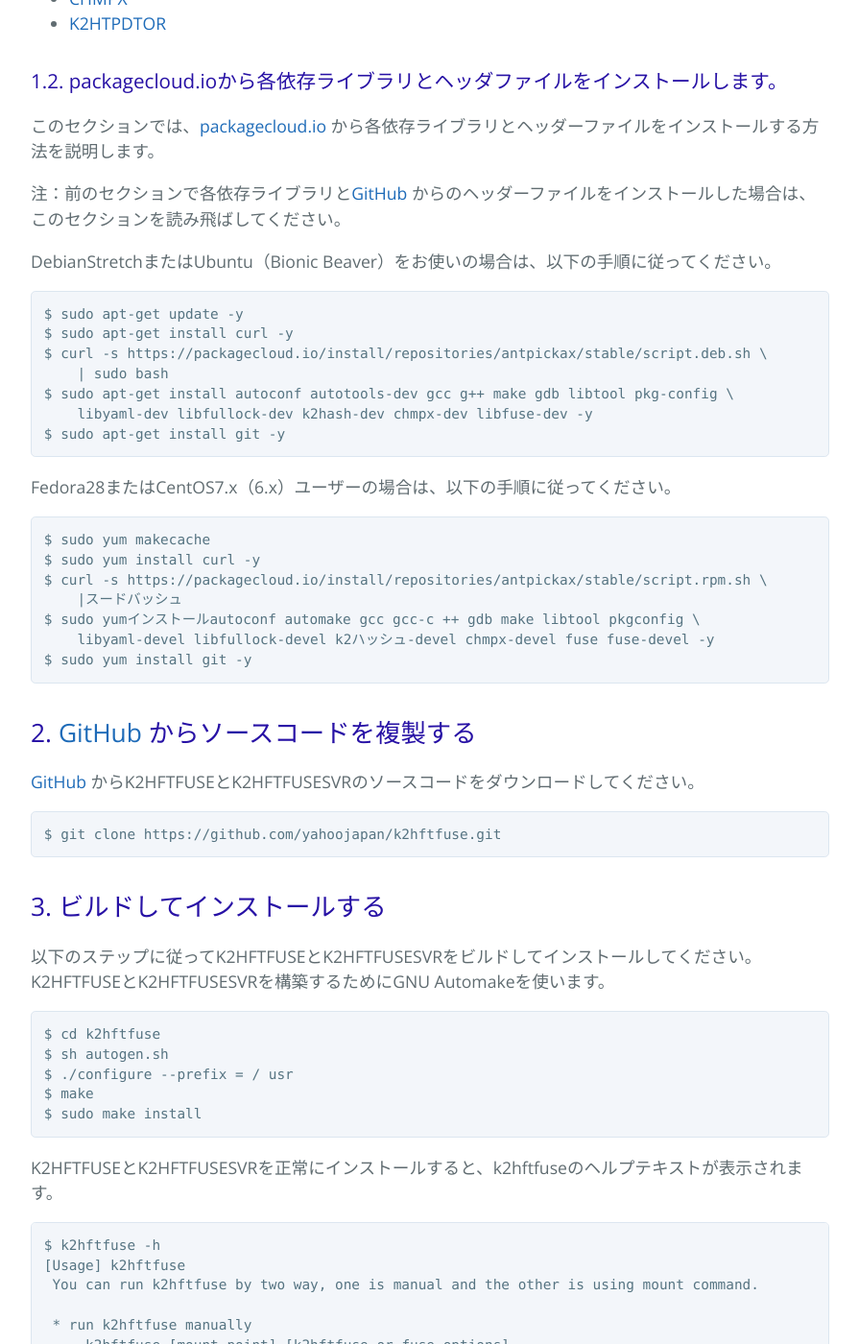
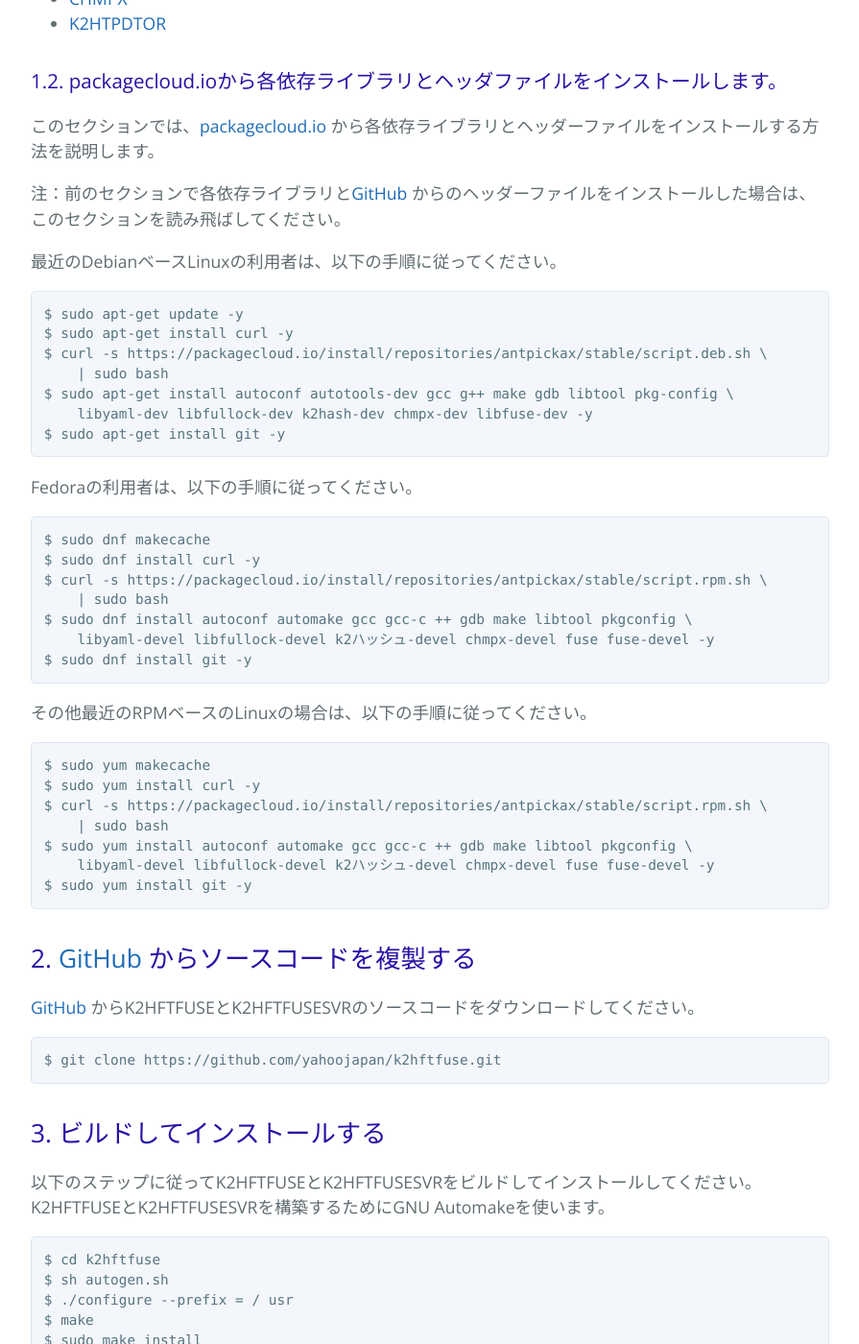
Before and after one commit to yahoojapan/k2hftfuse, a Jekyll site: the page built from buildja.md, in a window 1280 px wide and 1400 px high, scrolled down 1001 px. Shown: the whole window at 96% size, without its empty margins (192-1087 px from the left). Built offline with Jekyll 4.4.1, drawn with Linux system fonts in a browser that asks for light colours.

Commit message:
Drops Fedora28 and CentOS6.x from our support OS

````diff
--- a/buildja.md
+++ b/buildja.md
@@ -45,7 +45,7 @@
 
 注：前のセクションで各依存ライブラリと[GitHub](https://github.com/yahoojapan)  からのヘッダーファイルをインストールした場合は、このセクションを読み飛ばしてください。
 
-DebianStretchまたはUbuntu（Bionic Beaver）をお使いの場合は、以下の手順に従ってください。
+最近のDebianベースLinuxの利用者は、以下の手順に従ってください。
 ```bash
 $ sudo apt-get update -y
 $ sudo apt-get install curl -y
@@ -56,13 +56,24 @@
 $ sudo apt-get install git -y
 ```
 
-Fedora28またはCentOS7.x（6.x）ユーザーの場合は、以下の手順に従ってください。
+Fedoraの利用者は、以下の手順に従ってください。
+```bash
+$ sudo dnf makecache
+$ sudo dnf install curl -y
+$ curl -s https://packagecloud.io/install/repositories/antpickax/stable/script.rpm.sh \
+    | sudo bash
+$ sudo dnf install autoconf automake gcc gcc-c ++ gdb make libtool pkgconfig \
+    libyaml-devel libfullock-devel k2ハッシュ-devel chmpx-devel fuse fuse-devel -y
+$ sudo dnf install git -y
+```
+
+その他最近のRPMベースのLinuxの場合は、以下の手順に従ってください。
 ```bash
 $ sudo yum makecache
 $ sudo yum install curl -y
 $ curl -s https://packagecloud.io/install/repositories/antpickax/stable/script.rpm.sh \
-    |スードバッシュ
-$ sudo yumインストールautoconf automake gcc gcc-c ++ gdb make libtool pkgconfig \
+    | sudo bash
+$ sudo yum install autoconf automake gcc gcc-c ++ gdb make libtool pkgconfig \
     libyaml-devel libfullock-devel k2ハッシュ-devel chmpx-devel fuse fuse-devel -y
 $ sudo yum install git -y
 ```
````
Also changed, not shown: build.md (+13 -2 lines), usage.md (+14 -2 lines), usageja.md (+14 -2 lines).
